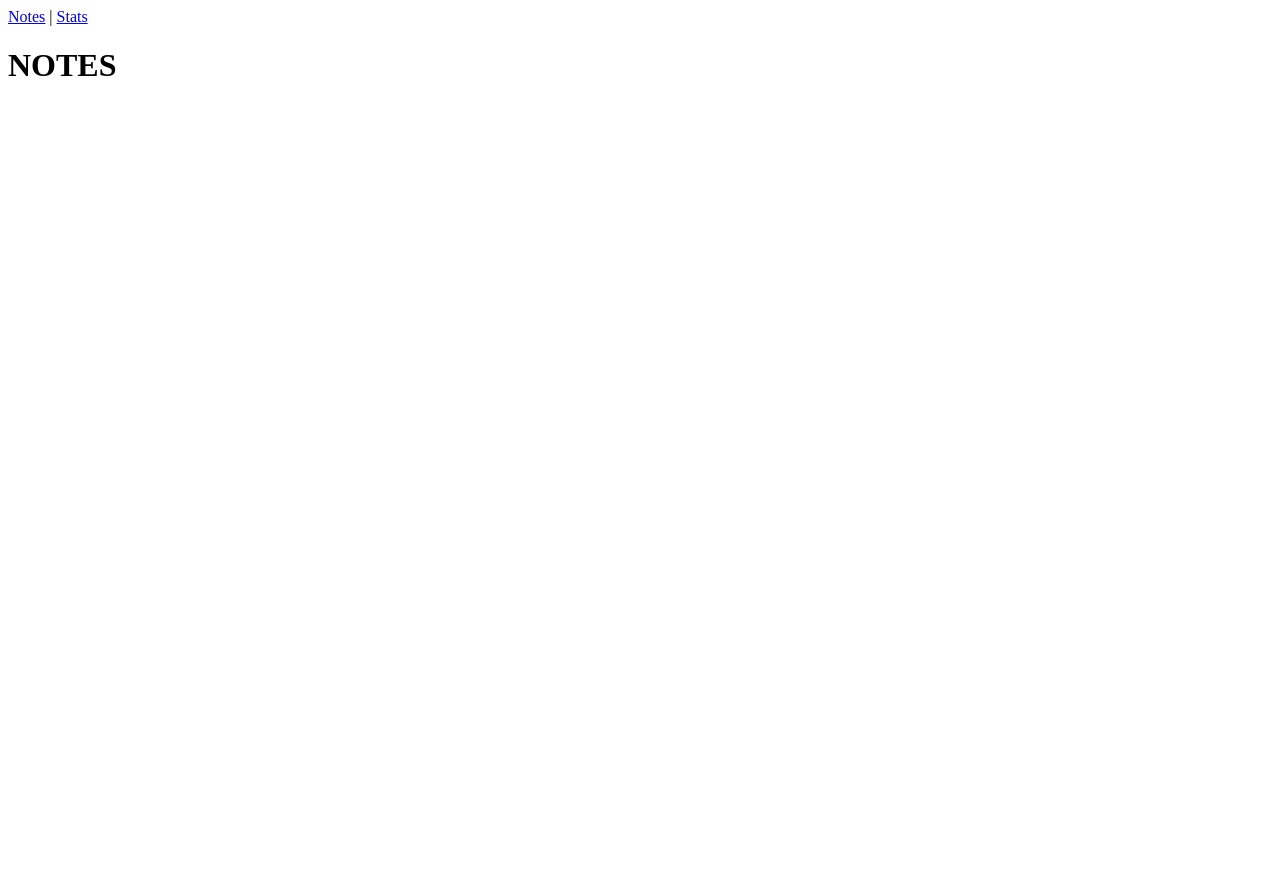
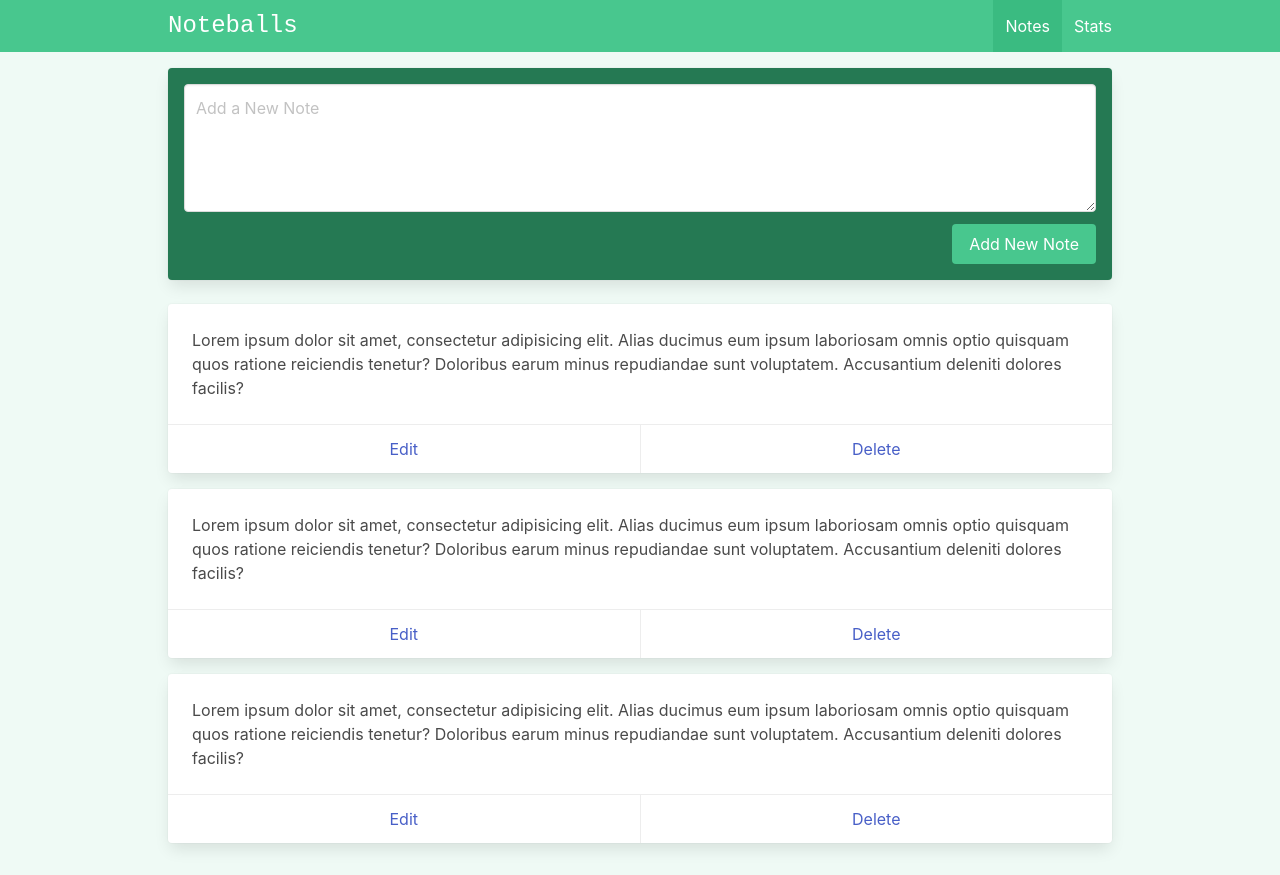
Before and after one commit to eichgi/noteballs-vue-3-course, a Vue app: page / in a window 1280 px wide. Before the commit the page ends 800 px from the top, so only its background shows below. Built offline with nearby package versions, Linux system fonts and the light colour scheme.

Commit message:
section 14 completed: Noteballs: Bulma & Design

```diff
--- a/index.html
+++ b/index.html
@@ -1,5 +1,5 @@
 <!DOCTYPE html>
-<html lang="en">
+<html lang="en" class="has-background-success-light">
 <head>
   <meta charset="UTF-8"/>
   <link rel="icon" href="/favicon.ico"/>
--- a/package.json
+++ b/package.json
@@ -7,6 +7,7 @@
     "preview": "vite preview --port 4173"
   },
   "dependencies": {
+    "bulma": "^0.9.4",
     "vue": "^3.2.37",
     "vue-router": "^4.0.16"
   },
--- a/src/App.vue
+++ b/src/App.vue
@@ -1,7 +1,19 @@
 <template>
-  <router-link to="/">Notes</router-link> |
-  <router-link to="/stats">Stats</router-link>
-  <router-view>
+  <!--  <router-link to="/" class="button">Notes</router-link>
+    |
+    <router-link to="/stats" class="button">Stats</router-link>-->
+  <NavBar/>
 
-  </router-view>
+  <div class="container is-max-desktop px-2 py-4">
+    <router-view/>
+  </div>
+
 </template>
+
+<style>
+@import 'bulma/css/bulma.min.css';
+</style>
+
+<script setup>
+import NavBar from '@/components/Layout/NavBar.vue';
+</script>
--- /dev/null
+++ b/src/components/Layout/NavBar.vue
@@ -0,0 +1,43 @@
+<template>
+  <nav class="navbar is-success" role="navigation" aria-label="main navigation">
+
+    <div class="container is-max-desktop px-2">
+      <div class="navbar-brand">
+        <div class="navbar-item is-size-4 is-family-monospace">Noteballs</div>
+
+        <a role="button" class="navbar-burger" :class="{'is-active' : showMobileNav}"
+           @click.prevent="showMobileNav=!showMobileNav" aria-label="menu"
+           aria-expanded="false" data-target="navbarBasicExample">
+          <span aria-hidden="true"></span>
+          <span aria-hidden="true"></span>
+          <span aria-hidden="true"></span>
+        </a>
+      </div>
+
+      <div id="navbarBasicExample" class="navbar-menu" :class="{'is-active' : showMobileNav}">
+        <div class="navbar-end">
+          <router-link class="navbar-item" active-class="is-active" to="/">Notes</router-link>
+          <router-link class="navbar-item" active-class="is-active" to="/stats">Stats</router-link>
+        </div>
+      </div>
+    </div>
+
+  </nav>
+</template>
+
+<script setup>
+import {ref} from "vue";
+
+const showMobileNav = ref(false);
+
+</script>
+
+<style>
+@media (max-width: 1023px) {
+  .navbar-menu {
+    position: absolute;
+    left: 0;
+    width: 100%;
+  }
+}
+</style>
--- a/src/views/ViewNotes.vue
+++ b/src/views/ViewNotes.vue
@@ -1,6 +1,33 @@
 <template>
   <div class="notes">
-    <h1>NOTES</h1>
+
+    <div class="card has-background-success-dark p-4 mb-5">
+      <div class="field">
+        <div class="control">
+          <textarea class="textarea" placeholder="Add a New Note"/>
+        </div>
+      </div>
+
+      <div class="field is-grouped is-grouped-right">
+        <div class="control">
+          <button class="button is-link has-background-success">Add New Note</button>
+        </div>
+      </div>
+    </div>
+
+    <div class="card mb-4" v-for="i in 3">
+      <div class="card-content">
+        <div class="content">
+          Lorem ipsum dolor sit amet, consectetur adipisicing elit. Alias ducimus eum ipsum laboriosam omnis optio
+          quisquam quos ratione reiciendis tenetur? Doloribus earum minus repudiandae sunt voluptatem. Accusantium
+          deleniti dolores facilis?
+        </div>
+      </div>
+      <footer class="card-footer">
+        <a href="#" class="card-footer-item">Edit</a>
+        <a href="#" class="card-footer-item">Delete</a>
+      </footer>
+    </div>
   </div>
 </template>
 
```
Also changed, not shown: 1 other file (tests, documents, lock files or other folders).
